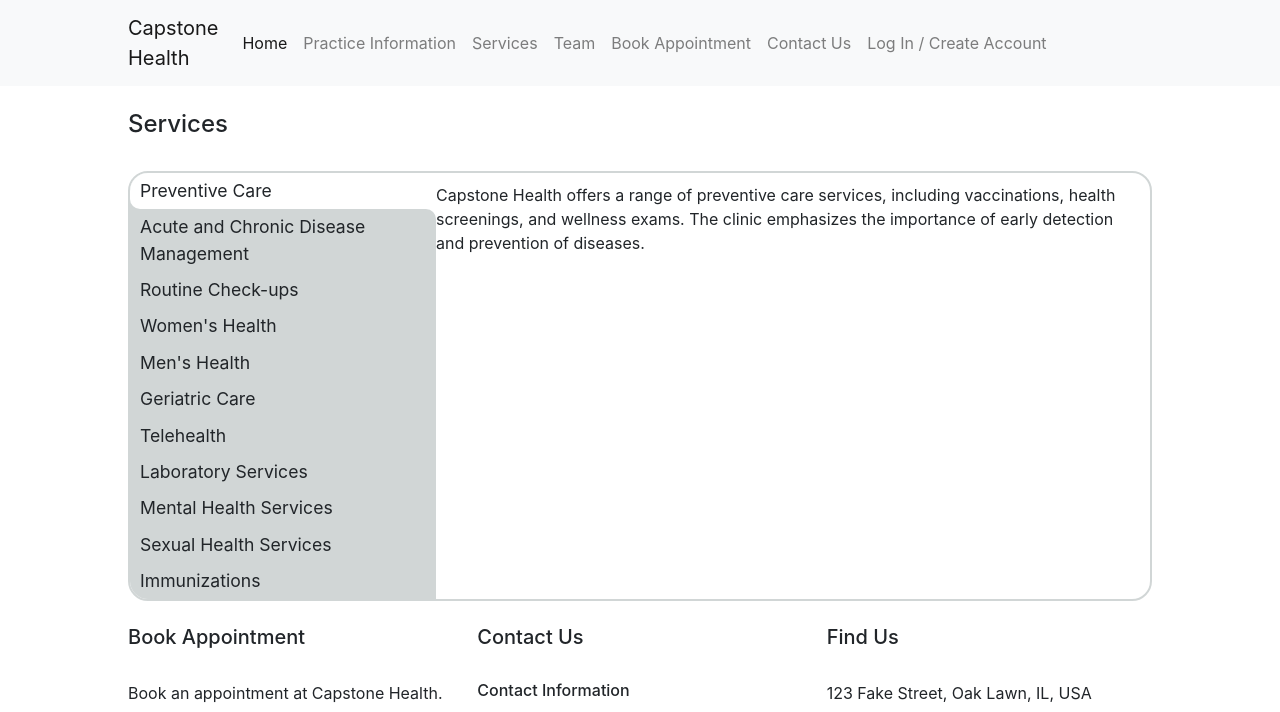
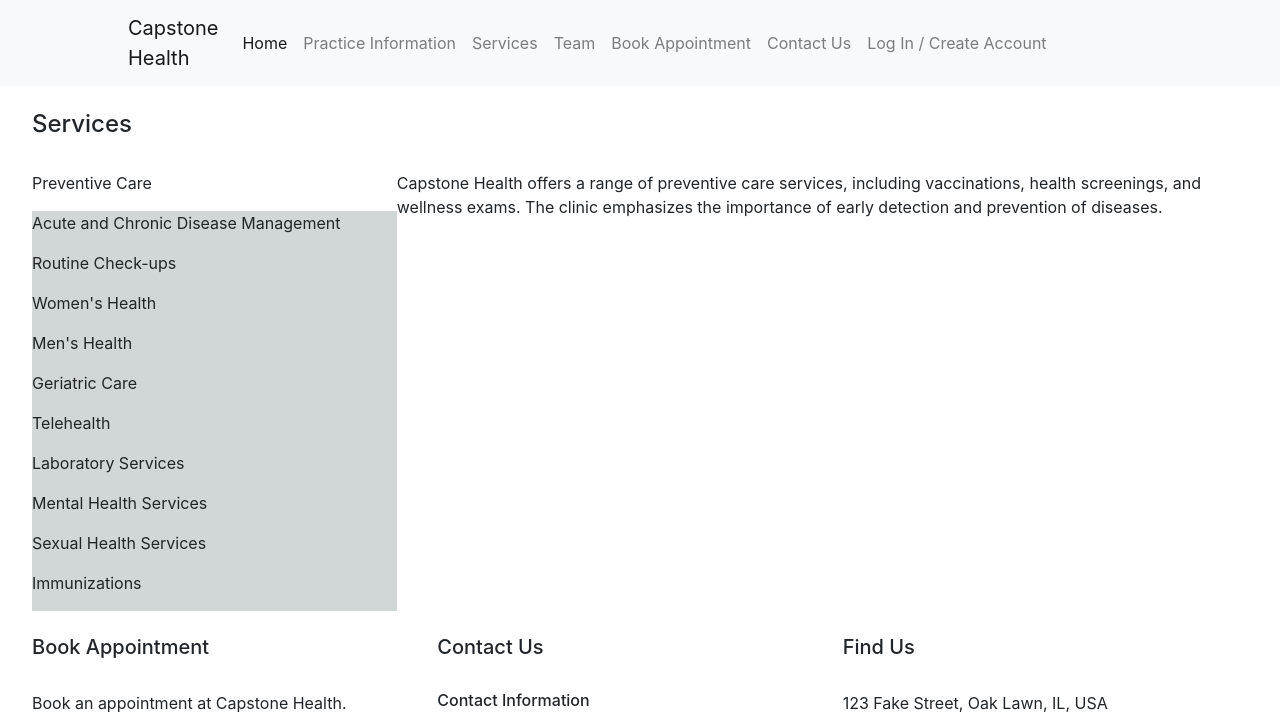
Before and after one commit to jxhos0/capstone, a Django app: page /services in a window 1280 px wide. Shown: the top 712 px of the page. Run offline with Django 4.2, Linux system fonts and the light colour scheme; data comes from the database, SQL or seed files in the repository; both versions use the stored data as it was after the commit; some libraries are stand-ins or nearby versions.

Commit message:
Media queries added. CSS tidied and reformatted for responsiveness.

```diff
--- a/medical_practice/static/medical_practice/medical_practice.js
+++ b/medical_practice/static/medical_practice/medical_practice.js
@@ -10,12 +10,22 @@ document.addEventListener('DOMContentLoaded', function() {
 
     // Check user is on services page by searching for services div
     if (document.getElementById('container-services')) {
-        // Get all list elements
-        document.querySelectorAll('li').forEach(li => {
+        // Get all services
+        document.querySelectorAll('.service').forEach(service => {
             // Loop through list elements listening for a click
-            li.addEventListener('click', () => {
+            service.querySelector('.service-name').addEventListener('click', () => {
                 // Run the load service function using the list element id
-                load_service(li.id);
+                if (service.querySelector('.service-name').classList.contains('selected')) {
+                    console.log('selected')
+                } else {
+                    document.querySelectorAll('.selected').forEach(element => {
+                        element.classList.remove('selected')
+                    })
+
+                    service.querySelector('.service-name').classList.add('selected')
+                    service.querySelector('.service-description').classList.add('selected')
+                }
+                // console.log(service.querySelector('.service-name').classList)
             })
         })
     } else if (document.getElementById('container-booking')) {
@@ -89,8 +99,11 @@ document.addEventListener('DOMContentLoaded', function() {
             });
         });
 
+        if (!document.querySelector('.schedule-today p')) {
             document.querySelectorAll('.appointment').forEach(appointment => {
                 appointment.addEventListener('click', () => {
+
+                    document.querySelector('.no-selected-appointment').style.display = 'none';
 
                     var name = appointment.querySelector('.name').innerText;
 
@@ -106,6 +119,7 @@ document.addEventListener('DOMContentLoaded', function() {
                     });
                 });
             });
+        };
     };
 });
 
--- a/medical_practice/static/medical_practice/styles.css
+++ b/medical_practice/static/medical_practice/styles.css
@@ -42,72 +38,55 @@ footer {
     color: #000;
 }
 
-#container-services.span-2-cols {
-    border: 2px solid hsl(180, 6%, 83%);
-    border-radius: 20px;
-    padding: 0;
-    margin: 0;
-    overflow: hidden;
+button {
+    display: block;
+    text-align: center;
+    margin: auto;
+    background: white;
 }
 
-.span-2-cols {
-    display: grid;
-    grid-template-columns: 0.3fr 0.7fr;
-    /* grid-template-columns: repeat(auto-fit, minmax(400px, 1fr)); */
-    /* gap: 1.5rem; */
+
+/* Embedded Google Map */
+.map {
+    width: 100%;
+    aspect-ratio: 2 / 1;
 }
 
-.span-3-cols {
-    display: grid;
-    grid-template-columns: repeat(3, 1fr);
-    /* grid-template-columns: repeat(auto-fit, minmax(400px, 1fr)); */
-    gap: 1.5rem;
+iframe {
+    width: 100%;
+    height: 100%;
 }
 
-.services ul {
-    list-style: none;
-    padding: 0;
-    margin: 0;
+
+/* Services Page */
+#container-services {
+    position: relative;
+}
+
+.service {
+    display: flex;
+    flex-direction: column;
+}
+
+.service-name {
+
     background: hsl(180, 6%, 83%);
 }
 
-.services li {
-    position: relative;
-    font-size: 1.1rem;
-    padding: 5px 0px 5px 10px;
+.service-description {
+    display: none;
 }
 
-.services li.selected, .services li:hover {
+.service-name.selected {
     background: white;
-    border-radius:  10px 0 0 10px;
 }
 
-.services li.selected::before, .services li:hover::before {
-    content: "";
-    position: absolute;
-    top: -20px;
-    right: 0;
-    width: 20px;
-    height: 20px;
-    border-bottom-right-radius: 10px;
-    box-shadow: 0 10px 0 0 white;
+.service-description.selected {
+    display: block;
 }
 
-.services li.selected::after, .services li:hover::after {
-    content: "";
-    position: absolute;
-    top: 100%;
-    right: 0;
-    width: 20px;
-    height: 20px;
-    border-top-right-radius: 10px;
-    box-shadow: 0 -10px 0 0 white;
-}
 
-.service-description {
-    padding: 10px 10px 10px 0px;
-}
-
+/* Team Member Page */
 .team-member-container {
     background-image: linear-gradient(white, hsla(180, 6%, 83%, 0.2));
 }
@@ -380,29 +349,15 @@ svg {
     border-radius: 1px;
 }
 
-.appointments-today.span-2-cols {
-    /* grid-template-columns: 0.fr 0.6fr; */
-    gap: 1rem;
+
+/* Miscellaneous */
+.span-2-cols {
+    display: grid;
+    grid-template-columns: 0.3fr 0.7fr;
 }
 
-.schedule-today {
-
-    border: 1PX SOLID BLACK;
-    overflow: scroll;
-
-}
-
-.appointment-details {
-    min-height: 20rem;
-    border: 1px solid black;
-}
-
-.details {
-    display: none;
-}
-
-.patient.span-2-cols {
-    grid-template-columns: 0.4fr 0.6fr;
+.right {
+    text-align: right;
 }
 
 .active {
@@ -412,3 +367,75 @@ svg {
 .hidden {
     visibility: hidden;
 }
+
+
+/* Media Queries */
+@media (min-width: 650px) {
+    /* Layout */
+    main, #practice-summary {
+        width: 95%;
+    }
+
+    /* Services Page */
+    .service {
+        display: flex;
+    }
+
+    .service-name {
+        width: 30%;
+        background: hsl(180, 6%, 83%);
+    }
+
+    .service-description {
+        position: absolute;
+        top: 0;
+        left: 30%;
+        display: none;
+        width: 70%;
+        height: 100%;
+    }
+
+    /* Contact Us Page */
+    .clinic-details {
+        display: grid;
+        grid-template-columns: repeat(auto-fit, minmax(300px, 1fr));
+    }
+}
+
+@media (min-width: 850px) {
+    /* Layout */
+    #practice-summary {
+        display: grid;
+        grid-template-columns: repeat(3, 1fr);
+    }
+
+    /* Team Member Page */
+    .team-member-container {
+        display: grid;
+        grid-template-columns: 0.3fr 0.7fr;
+
+    }
+
+    /* Booking Page */
+    .doctor-schedule, .doctor-overview {
+        display: grid;
+        grid-template-columns: 0.3fr 0.7fr;
+        gap: 1rem;
+    }
+
+    /* Appointments Page */
+    .appointments-today {
+        display: grid;
+        grid-template-columns: 0.3fr 0.7fr;
+        gap: 1rem;
+    }
+
+    .appointment-details {
+        min-height: 20rem;
+    }
+
+    .patient-details {
+        display: grid;
+        grid-template-columns: 1fr 1fr;
+    }
+}
--- a/medical_practice/templates/medical_practice/book.html
+++ b/medical_practice/templates/medical_practice/book.html
@@ -6,8 +6,8 @@
 
 <div id="container-booking">
     {% for doctor in doctors %}
-        <div class="doctor-schedule span-2-cols" data-doctor_id="{{ doctor.id }}">
-            <div class="doctor-overview span-2-cols">
+        <div class="doctor-schedule" data-doctor_id="{{ doctor.id }}">
+            <div class="doctor-overview">
                 <div class="photo-container">
                     <img class="team-member-photo" src="{{ doctor.photo.url }}" >
                 </div>
--- a/medical_practice/templates/medical_practice/contact.html
+++ b/medical_practice/templates/medical_practice/contact.html
@@ -5,7 +5,7 @@
 <h4>Contact Us</h4>
 <br>
 <div id="container">
-    <div class="clinic-details span-2-cols">
+    <div class="clinic-details">
         <div class="contact-details">
             <h6>Talk to us at:</h6>
             <p>Phone: (00) 1234 5678</p>
--- a/medical_practice/templates/medical_practice/layout.html
+++ b/medical_practice/templates/medical_practice/layout.html
@@ -4,6 +4,7 @@
 <html lang="en">
     <head>
         <title>{% block title %}Medical Practice{% endblock %}</title>
+        <meta name="viewport" content="width=device-width, initial-scale=1">
         <link rel="stylesheet" href="https://stackpath.bootstrapcdn.com/bootstrap/4.4.1/css/bootstrap.min.css" integrity="sha384-Vkoo8x4CGsO3+Hhxv8T/Q5PaXtkKtu6ug5TOeNV6gBiFeWPGFN9MuhOf23Q9Ifjh" crossorigin="anonymous">
         <link href="{% static 'medical_practice/styles.css' %}" rel="stylesheet">
         <script src="{% static 'medical_practice/medical_practice.js' %}"></script>
@@ -159,7 +160,7 @@
                 {% if request.get_full_path == "/appointments" and request.user.is_doctor %}
                 {% else %}
                     <div id="practice-summary">
-                        <div class="span-3-cols">
+
                         <div class="footer-book">
                             <h5>Book Appointment</h5>
                             <br>
@@ -189,15 +190,15 @@
                             </div>
                             <br>
                         </div>
-                        </div>
+
                     </div>
                 {% endif %}
                 <div id="copyright">Copyright © 2023 Jae Hosking.</div>
             </footer>
         </div>
 
-        <script src="https://code.jquery.com/jquery-3.4.1.slim.min.js" integrity="sha384-J6qa4849blE2+poT4WnyKhv5vZF5SrPo0iEjwBvKU7imGFAV0wwj1yYfoRSJoZ+n" crossorigin="anonymous"></script>
+        <!-- <script src="https://code.jquery.com/jquery-3.4.1.slim.min.js" integrity="sha384-J6qa4849blE2+poT4WnyKhv5vZF5SrPo0iEjwBvKU7imGFAV0wwj1yYfoRSJoZ+n" crossorigin="anonymous"></script>
         <script src="https://cdn.jsdelivr.net/npm/popper.js@1.16.0/dist/umd/popper.min.js" integrity="sha384-Q6E9RHvbIyZFJoft+2mJbHaEWldlvI9IOYy5n3zV9zzTtmI3UksdQRVvoxMfooAo" crossorigin="anonymous"></script>
-        <script src="https://cdn.jsdelivr.net/npm/bootstrap@4.4.1/dist/js/bootstrap.min.js" integrity="sha384-wfSDF2E50Y2D1uUdj0O3uMBJnjuUD4Ih7YwaYd1iqfktj0Uod8GCExl3Og8ifwB6" crossorigin="anonymous"></script>
+        <script src="https://cdn.jsdelivr.net/npm/bootstrap@4.4.1/dist/js/bootstrap.min.js" integrity="sha384-wfSDF2E50Y2D1uUdj0O3uMBJnjuUD4Ih7YwaYd1iqfktj0Uod8GCExl3Og8ifwB6" crossorigin="anonymous"></script> -->
     </body>
 </html>
--- a/medical_practice/templates/medical_practice/services.html
+++ b/medical_practice/templates/medical_practice/services.html
@@ -4,7 +4,37 @@
 
 <h4>Services</h4>
 <br>
-<div id="container-services" class="span-2-cols">
+
+<div id="container-services" >
+
+
+    {% for service in services %}
+
+            {% if forloop.first %}
+                <div class="service">
+                    <div id="{{ service.id }}" class="service-name selected"><p>{{ service.title }}</p></div>
+                    <div class="service-description selected">
+                        <p>{{ service.description }}</p>
+                    </div>
+                </div>
+
+            {% else %}
+                <div class="service">
+                    <div id="{{ service.id }}" class="service-name"><p>{{ service.title }}</p></div>
+                    <div class="service-description">
+                        <p>{{ service.description }}</p>
+                    </div>
+                </div>
+            {% endif %}
+
+    {% endfor %}
+
+
+
+</div>
+<br>
+
+<!-- <div id="container-services" class="span-2-cols">
     <div class="services">
         <ul>
             {% for service in services %}
@@ -20,6 +50,5 @@
         <p>{{ services.0.description }}</p>
     </div>
 </div>
-<br>
-
+<br> -->
 {% endblock %}
--- a/medical_practice/templates/medical_practice/team_div_template.html
+++ b/medical_practice/templates/medical_practice/team_div_template.html
@@ -1,4 +1,4 @@
-<div class="team-member-container span-2-cols">
+<div class="team-member-container">
     <div class="photo-container">
         <img class="team-member-photo" src="{{ doctor.photo.url }}" >
     </div>
--- a/medical_practice/views.py
+++ b/medical_practice/views.py
@@ -5,6 +5,7 @@ from django.utils import timezone
 from django.contrib.auth import authenticate, login, logout
 from django.db import IntegrityError
 from django.urls import reverse
+from django.core.paginator import Paginator
 
 from django.http import JsonResponse
 
@@ -137,6 +138,10 @@ def index(request):
 
 def services(request):
     services = Service.objects.all()
+
+    for service in services:
+        print(service.title)
+
     return render(request, "medical_practice/services.html", {
         "services" : services
     })
@@ -270,6 +275,7 @@ def book_appointment(request):
         return HttpResponse(status=409)
 
 def appointments(request):
+
     user = request.user
     if not user.is_doctor:
         account = Patient.objects.get(user=user)
@@ -282,13 +288,6 @@ def appointments(request):
         appointments_today = appointments.filter(date=date.today())
         past_appointments = appointments.filter(date__lt=date.today())
         upcoming_appointments = appointments.filter(date__gt=date.today())
-
-
-    # print(date.today())
-
-
-    # print(past_appointments)
-    # print(upcoming_appointments)
 
     return render(request, "medical_practice/appointments.html", {
         "account" : account,
```
Also changed, not shown: other parts of medical_practice/static/medical_practice/styles.css (+63 -77 lines), medical_practice/templates/medical_practice/appointments.html (+7 -4 lines), medical_practice/templates/medical_practice/billing.html (deleted, +0 -7 lines), db.sqlite3. Lines whose indentation alone changed are shown as unchanged.
